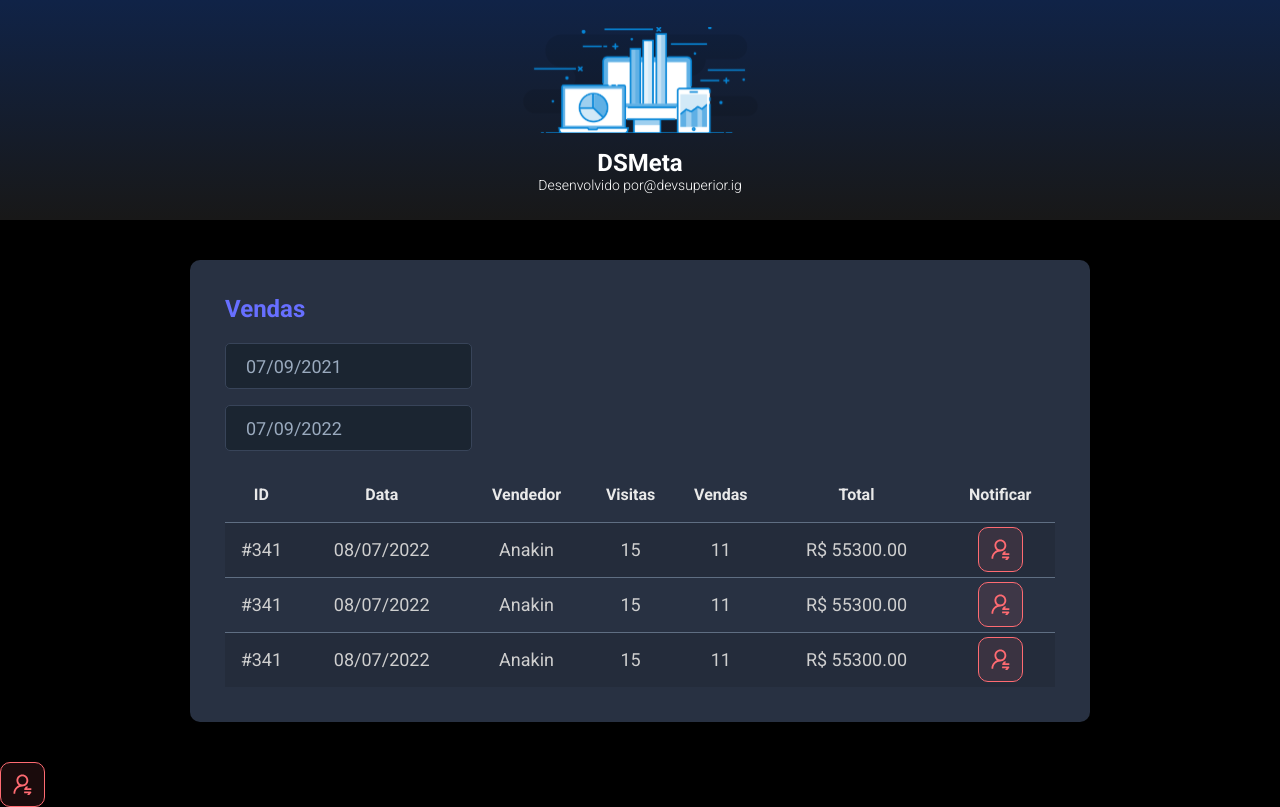
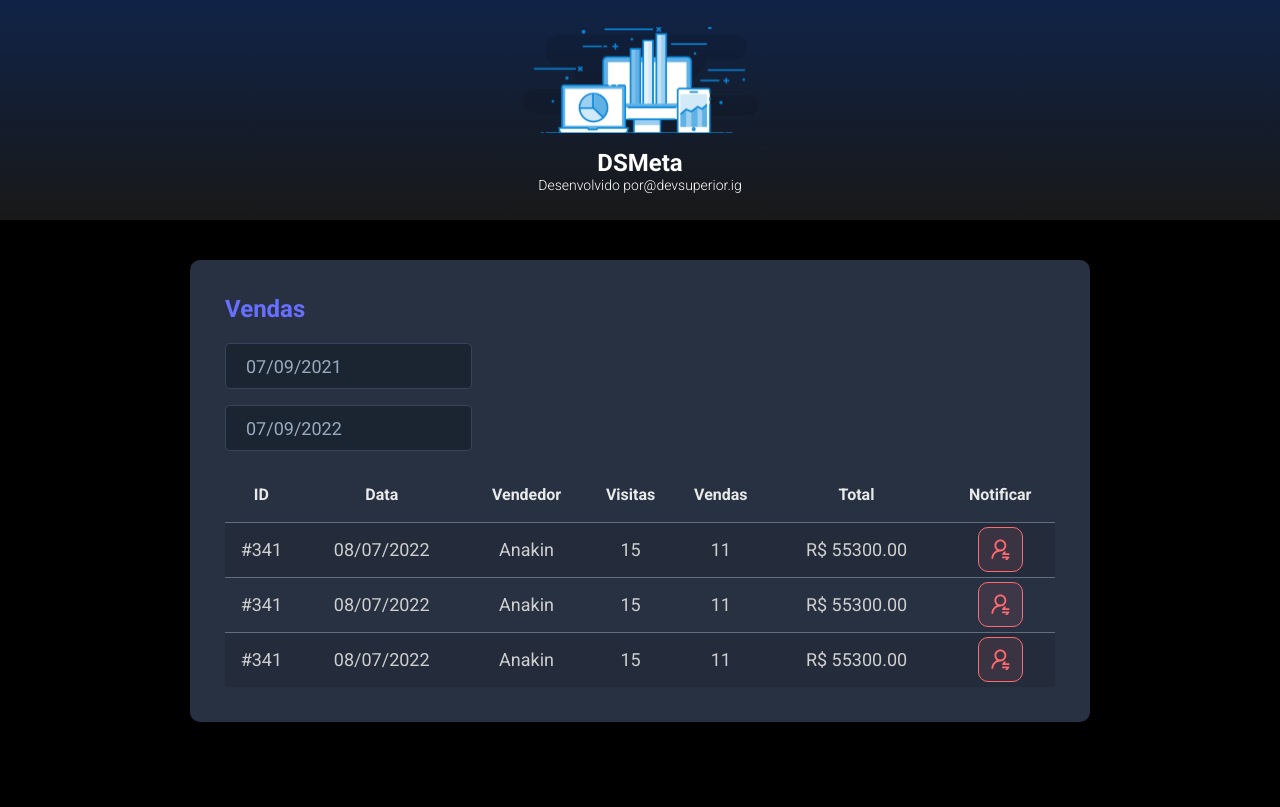
Before and after one commit to danismartins19/dsmeta, a React (Vite) app in the folder frontend/: page / in a window 1280 px wide. Built offline with nearby package versions, Linux system fonts and the light colour scheme.

Commit message:
removed icons

```diff
--- a/frontend/src/App.tsx
+++ b/frontend/src/App.tsx
@@ -14,7 +14,6 @@ const App = ()=> {
           </div>
         </section>
       </main>
-      <NotificationButton/>
     </>
   )
 }
```
